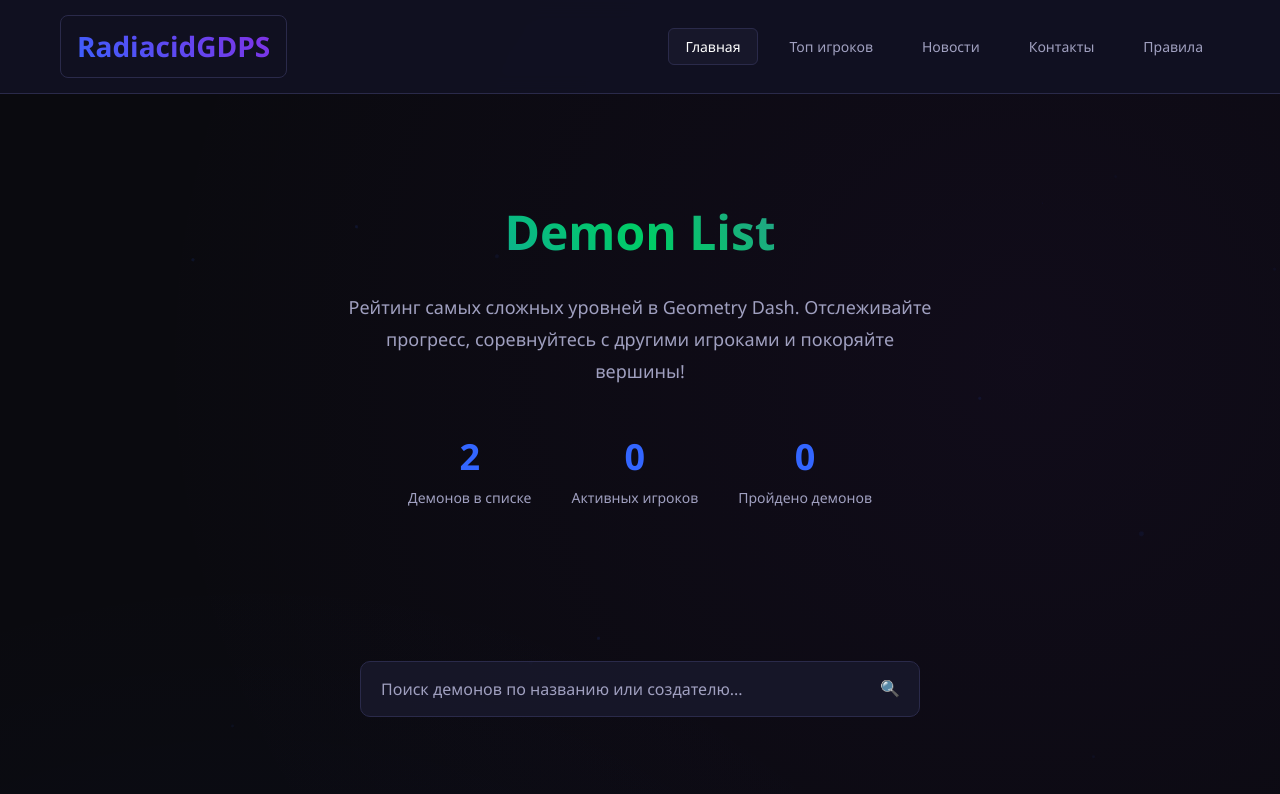
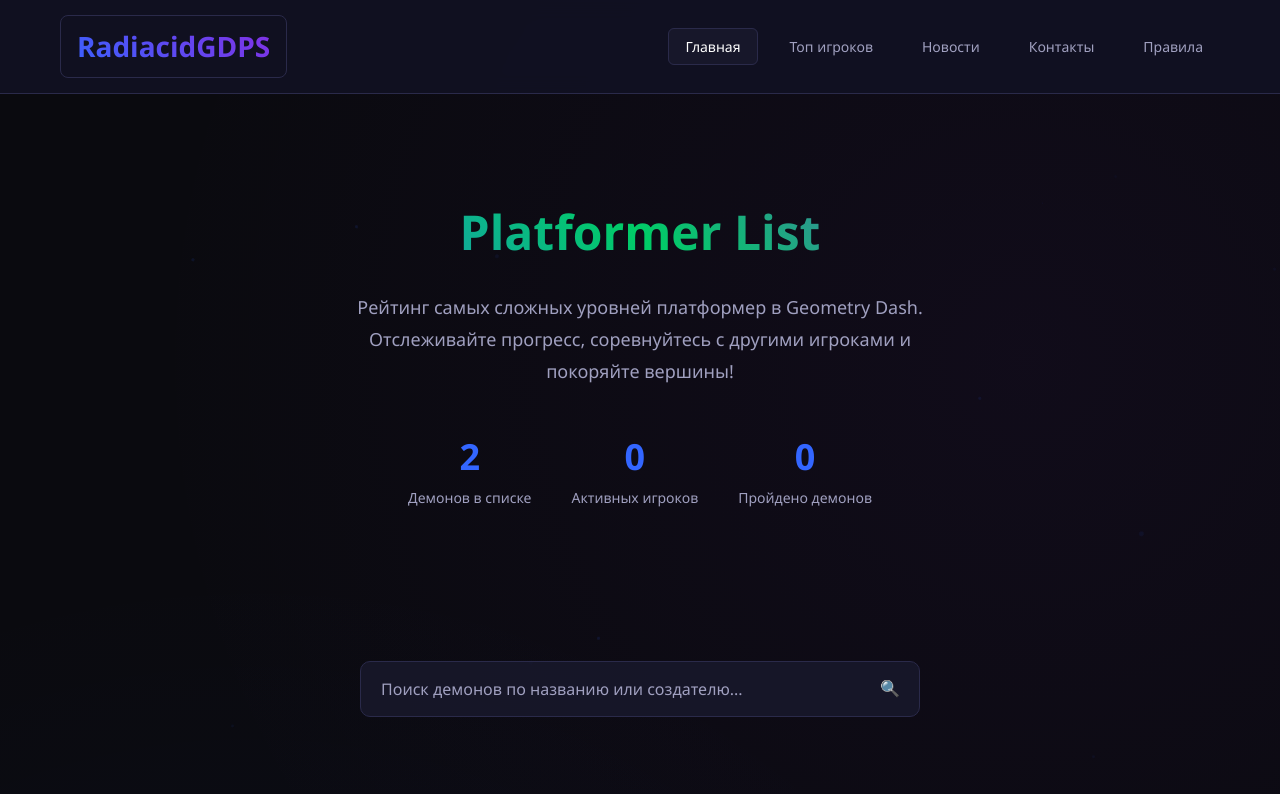
Before and after one commit to maynnank-cmyk/RadiacidGDPSPlatformerlist, a website: page index.html in a window 1280 px wide. Shown: the top 794 px of the page. Drawn offline with Linux system fonts and the light colour scheme.

Commit message:
Update index.html

```diff
--- a/index.html
+++ b/index.html
@@ -3,7 +3,7 @@
 <head>
     <meta charset="UTF-8">
     <meta name="viewport" content="width=device-width, initial-scale=1.0">
-    <title>Radiacid GDPS</title>
+    <title>Radiacid GDPS Platformer List</title>
     <style>
         :root {
             --bg-primary: #0a0a0f;
@@ -549,8 +549,8 @@
 
     <section class="hero">
         <div class="container">
-            <h1>Demon List</h1>
-            <p>Рейтинг самых сложных уровней в Geometry Dash. Отслеживайте прогресс, соревнуйтесь с другими игроками и покоряйте вершины!</p>
+            <h1>Platformer List</h1>
+            <p>Рейтинг самых сложных уровней платформер в Geometry Dash. Отслеживайте прогресс, соревнуйтесь с другими игроками и покоряйте вершины!</p>
 
             <div class="stats">
                 <div class="stat-item">
```
